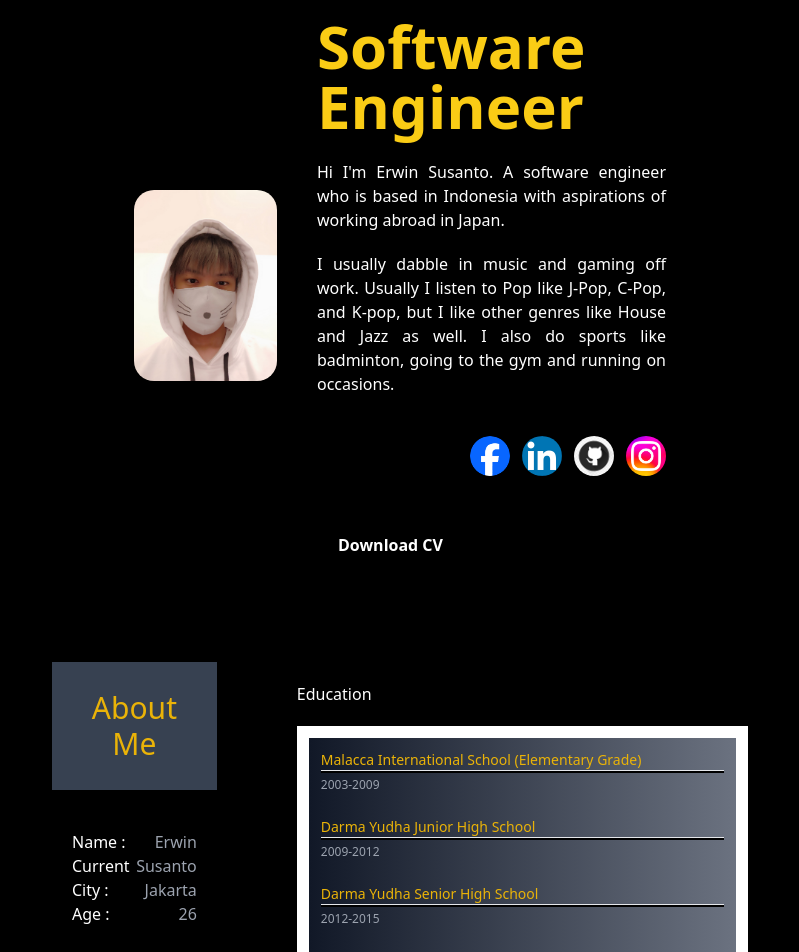
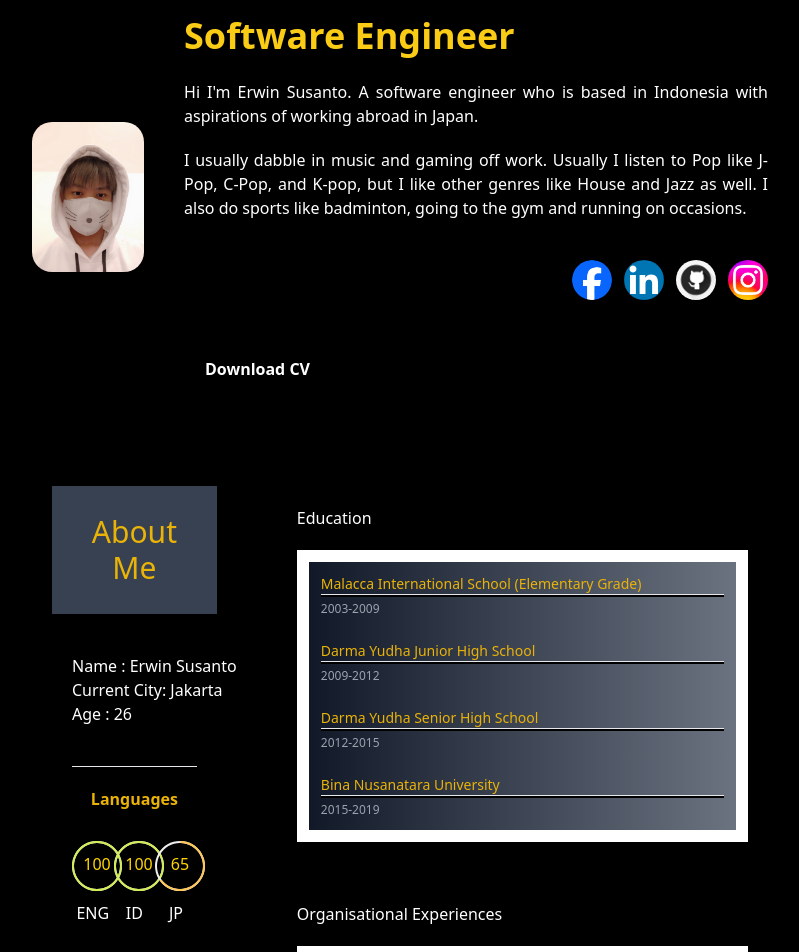
Before and after one commit to Erwin71297/portfolio, a Next.js app: page / in a window 1280 px wide. Shown: the part 260-1212 px from the top of the page, without its empty margins (220-1019 px from the left). Built offline with nearby package versions, Linux system fonts and the light colour scheme.

Commit message:
Fix mobile view

```diff
--- a/src/app/page.module.css
+++ b/src/app/page.module.css
@@ -26,6 +26,7 @@
   margin-left: auto;
   margin-right: auto;
   margin-bottom: 10px;
+  margin-top: 10px;
 }
 
 .stylebg {
@@ -42,9 +43,7 @@
 
 .img {
     height:auto;
-    width: 100%;
-    overflow: auto;
-    position: relative;
+    width: 300px;
     border-radius: 20px;
     margin: auto;
 }
--- a/src/app/page.tsx
+++ b/src/app/page.tsx
@@ -210,7 +210,7 @@ export default function Home() {
       <html id="home" className={styles.html}>
         <body>
           {/* Nav Bar */}
-          <div className="w-full h-20 bg-yellow-400 sticky top-0 right-0 left-0 z-10">
+          <div className="w-full h-20 bg-yellow-400 top-0 right-0 left-0 z-10">
             <div className="container mx-auto px-4 h-full">
               <div className="flex justify-between items-center h-full">
                 <a href="#home" className={styles.homebutton}>
@@ -243,8 +243,8 @@ export default function Home() {
           </div>
           {/* Start of intro */}
           <div id="intro" className="w-9/12 mt-20 ml-auto mr-auto">
-            <div className="grid grid-cols-4 px-5 w-9/12 ml-auto mr-auto pb-12">
-              <div className="lg:col-span-1 mt-auto mb-auto">
+            <div className="flex flex-col items-center justify-between w-full lg:flex-row px-5 w-9/12 ml-auto mr-auto pb-12">
+              <div className="w-5/12 mt-auto mb-auto">
                 <Image
                   className={styles.img}
                   src="/assets/image_erwin.jpeg"
@@ -253,8 +253,8 @@ export default function Home() {
                   height={400}
                 />
               </div>
-              <div className="text-white mt-auto mb-auto px-10 text-justify lg:col-span-3">
-                <h2 className="text-yellow-400 font-semibold py-5 text-6xl">
+              <div className="text-white mt-auto mb-auto px-10 text-justify">
+                <h2 className="text-yellow-400 font-semibold py-5 text-4xl">
                   Software Engineer
                 </h2>
                 <p className="mt-1">
@@ -343,15 +343,10 @@ export default function Home() {
                   "text-center grid lg:grid-cols-2"
                 )}
               >
-                <div className="text-left text-white">
-                  <p>Name :</p>
-                  <p>Current City :</p>
-                  <p>Age :</p>
-                </div>
-                <div className="text-right text-gray-400">
-                  <p>Erwin Susanto</p>
-                  <p>Jakarta</p>
-                  <p>26</p>
+                <div className="text-left text-white w-max">
+                  <p>Name : Erwin Susanto</p>
+                  <p>Current City: Jakarta</p>
+                  <p>Age : 26</p>
                 </div>
               </div>
               <div
```
Lines whose indentation alone changed are shown as unchanged.
